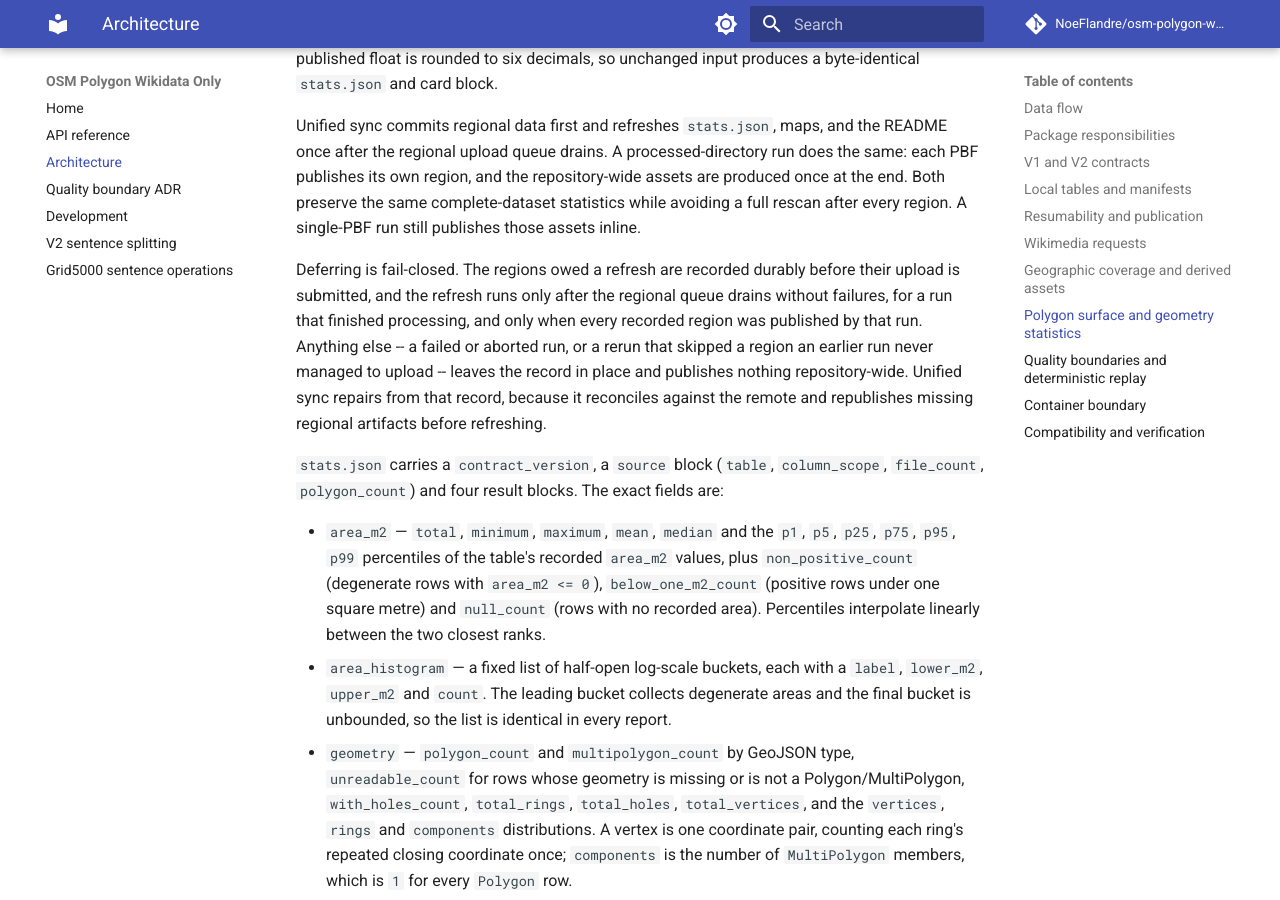
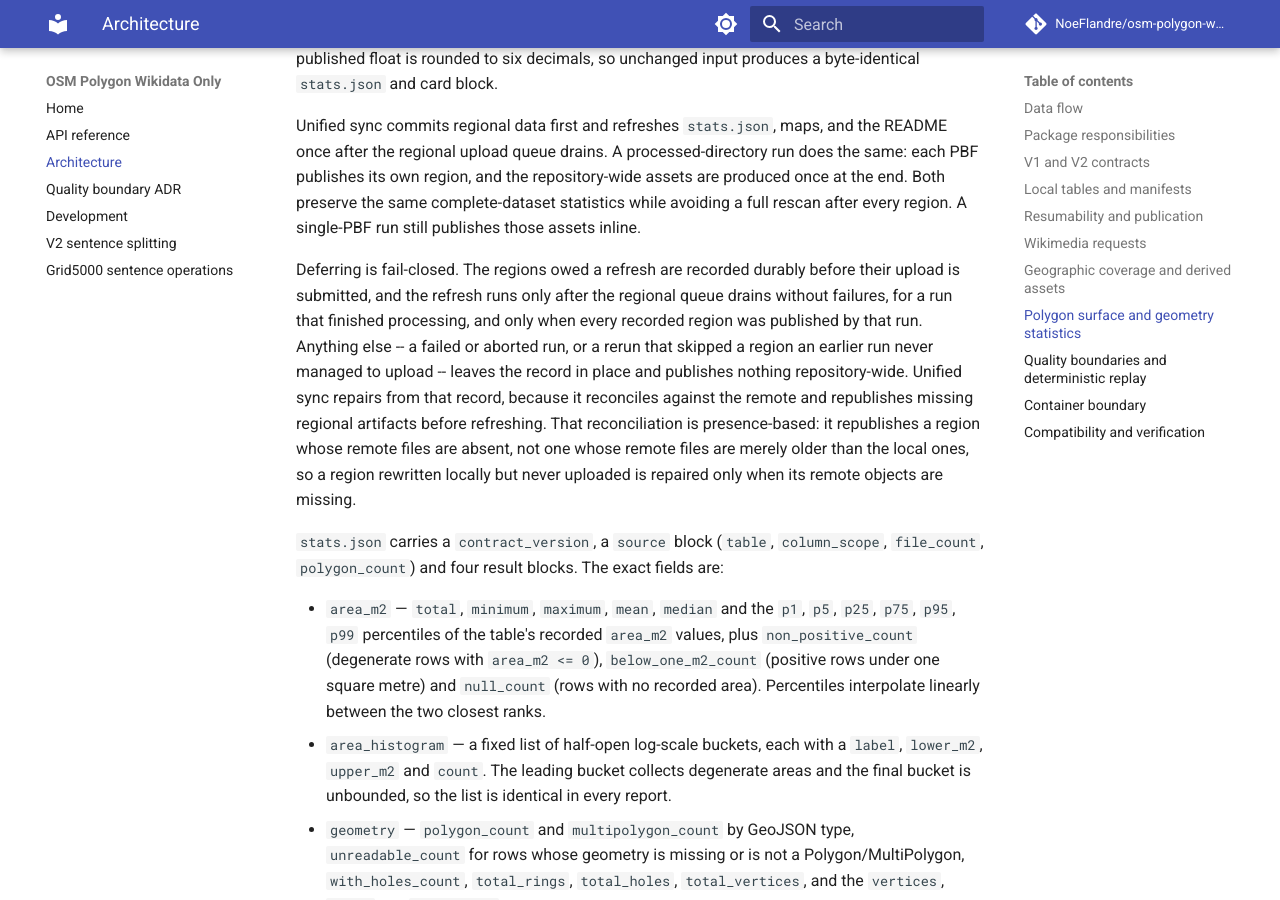
Before and after one commit to NoeFlandre/osm-polygon-wikidata-only, an MkDocs documentation site: the page built from docs/architecture.md, in a window 1280 px wide and 900 px high, scrolled down 3824 px. Built offline with MkDocs 1.6.1 and Material for MkDocs 9.7.7, drawn with Linux system fonts in a browser that asks for light colours; comment, search, counter and statistics services are not loaded.

Commit message:
docs: state that remote reconciliation checks presence, not freshness
The deferral's repair story says unified sync republishes missing
regional artifacts. That is precise, but the neighbouring sentence
invited the stronger reading, so the limit is now written down: a region
rewritten locally and never uploaded is repaired only when its remote
objects are absent, not when they are merely older.

Co-Authored-By: Claude Opus 5 <noreply@anthropic.com>
Claude-Session: https://claude.ai/code/session_01Hn7CUqVPWeT5EBP8LsQarf

```diff
--- a/docs/architecture.md
+++ b/docs/architecture.md
@@ -172,7 +172,10 @@ when every recorded region was published by that run. Anything else -- a failed
 or aborted run, or a rerun that skipped a region an earlier run never managed
 to upload -- leaves the record in place and publishes nothing repository-wide.
 Unified sync repairs from that record, because it reconciles against the remote
-and republishes missing regional artifacts before refreshing.
+and republishes missing regional artifacts before refreshing. That reconciliation
+is presence-based: it republishes a region whose remote files are absent, not one
+whose remote files are merely older than the local ones, so a region rewritten
+locally but never uploaded is repaired only when its remote objects are missing.
 
 `stats.json` carries a `contract_version`, a `source` block
 (`table`, `column_scope`, `file_count`, `polygon_count`) and four result
```
